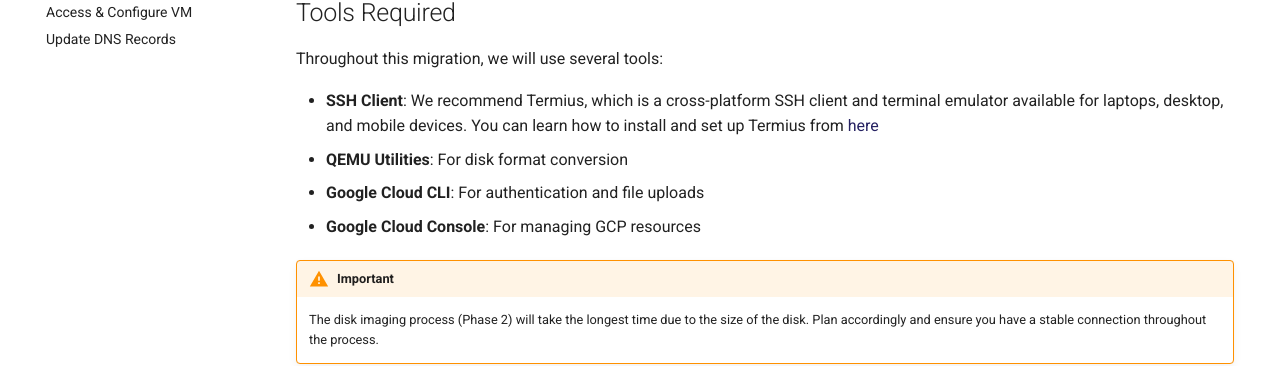
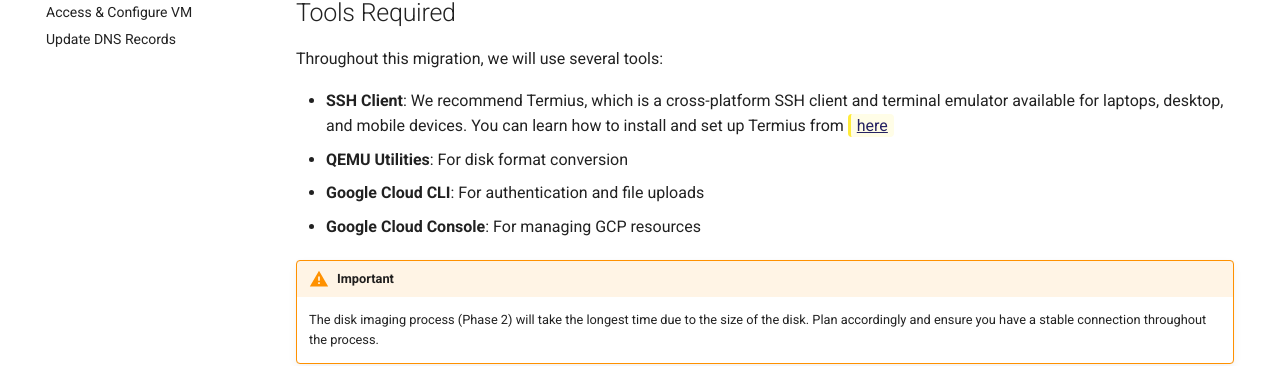
Before and after one commit to Pawa-IT-Solutions/cloud-mastery-docs, an MkDocs documentation site: the page built from docs/migration-overview.md, in a window 1280 px wide and 1400 px high, scrolled down 938 px. Shown: the part 482-848 px from the top of the window. Built offline with MkDocs 1.6.1 and Material for MkDocs 9.7.7, drawn with Linux system fonts in a browser that asks for light colours.

Commit message:
Made URL to termius download page easily visible

```diff
--- a/docs/assets/css/extra.css
+++ b/docs/assets/css/extra.css
@@ -293,3 +293,18 @@
 .md-nav--secondary::-webkit-scrollbar-thumb:hover {
     background: var(--md-primary-fg-color);
 }
+
+.external-link {
+  color: #e65100;
+  background-color: #fffde7;
+  padding: 2px 6px;
+  border-radius: 4px;
+  text-decoration: underline;
+  border-left: 3px solid #ffeb3b;
+}
+
+.external-link:hover {
+  background-color: #fff8e1;
+  transform: translateY(-1px);
+  transition: all 0.2s ease;
+}
--- a/docs/migration-overview.md
+++ b/docs/migration-overview.md
@@ -38,7 +38,7 @@
 
 Throughout this migration, we will use several tools:
 
-- **SSH Client**: We recommend Termius, which is a cross-platform SSH client and terminal emulator available for laptops, desktop, and mobile devices. You can learn how to install and set up Termius from [here](https://termius.com/documentation/installation)
+- **SSH Client**: We recommend Termius, which is a cross-platform SSH client and terminal emulator available for laptops, desktop, and mobile devices. You can learn how to install and set up Termius from <a href="https://termius.com/documentation/installation" class="external-link">here</a>
 - **QEMU Utilities**: For disk format conversion
 - **Google Cloud CLI**: For authentication and file uploads
 - **Google Cloud Console**: For managing GCP resources
```
